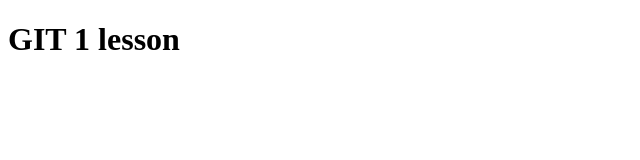
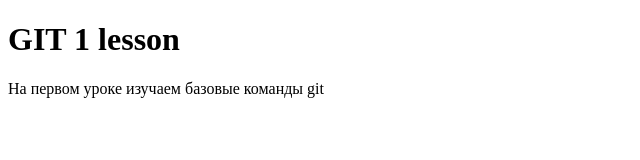
Before and after one commit to GilWel/GIT, a plain HTML site: page main.html in a window 1280 px wide. Shown: the whole page, without its empty margins (0-640 px from the left). Drawn offline with Linux system fonts and the light colour scheme.

Commit message:
init desc

```diff
--- a/main.html
+++ b/main.html
@@ -7,6 +7,6 @@
 </head>
 <body>
    <h1>GIT 1 lesson</h1>
-
+    <p>На первом уроке изучаем базовые команды git</p>
 </body>
 </html>
```
